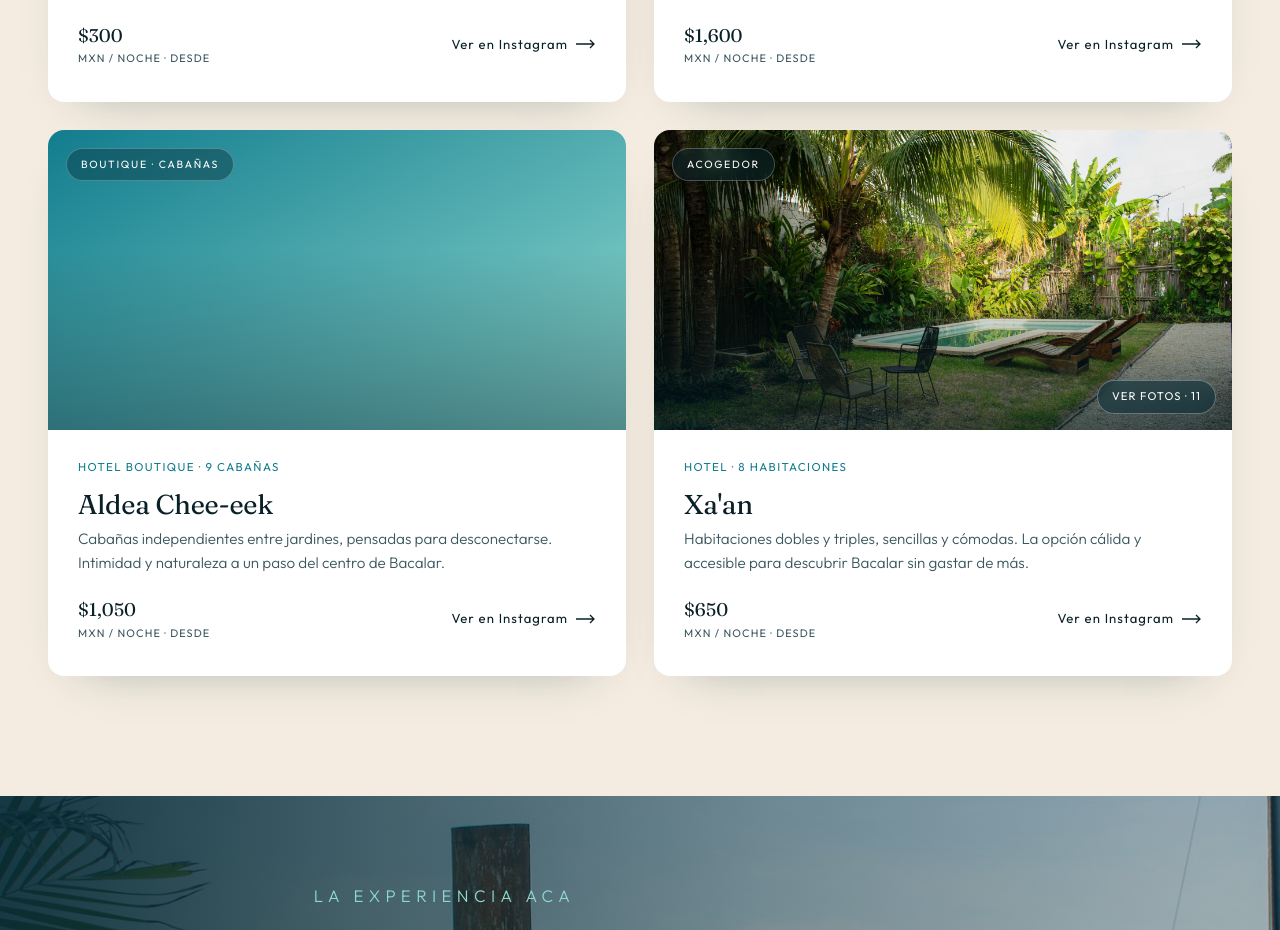
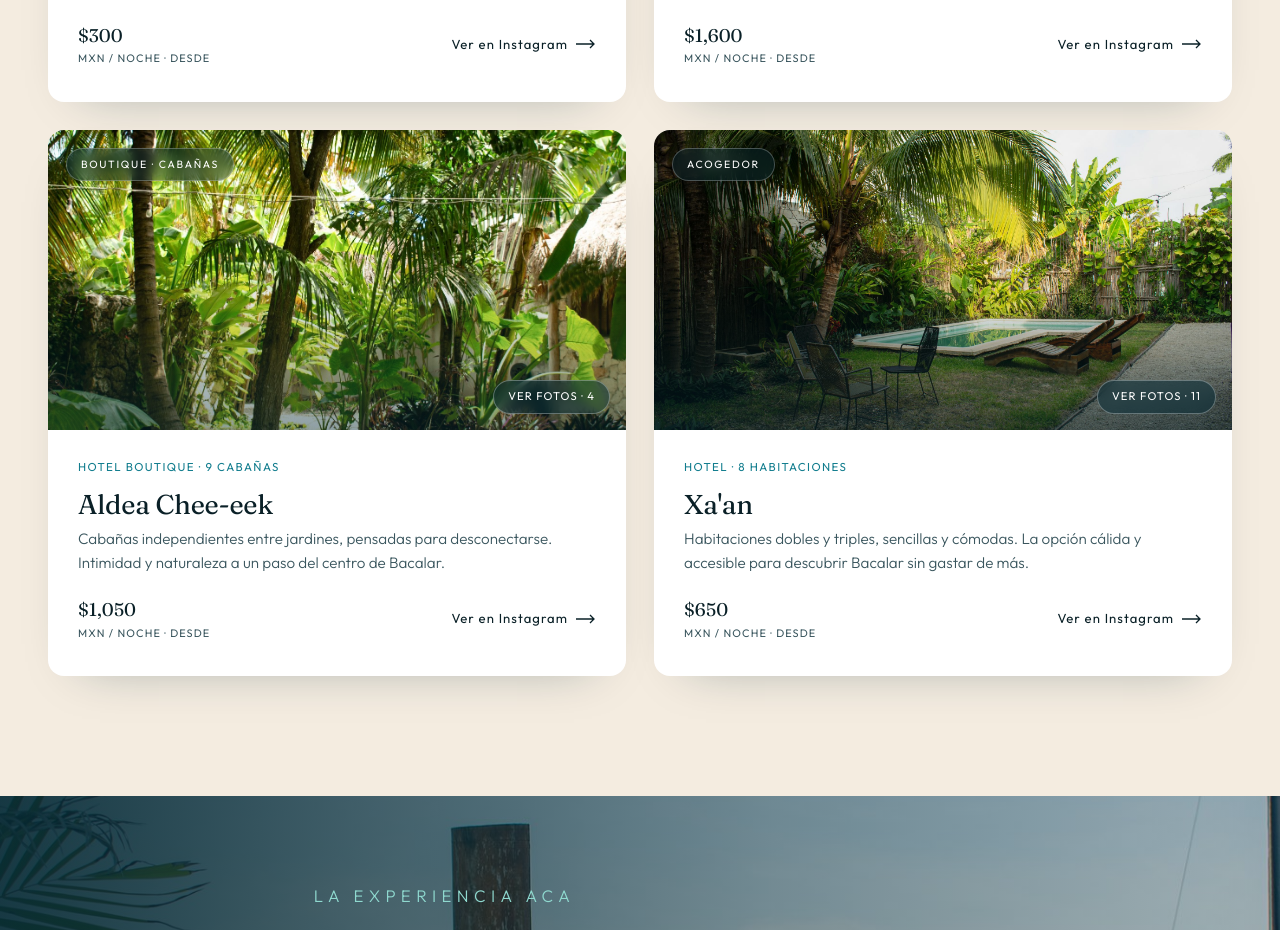
Before and after one commit to jaimert25-cpu/aca-group-bacalar, a Next.js app: page / in a window 1280 px wide. Shown: the part 2100-3030 px from the top of the page. Built offline with nearby package versions, Linux system fonts and the light colour scheme.

Commit message:
Add new images and update hotel details

```diff
--- a/data/content.ts
+++ b/data/content.ts
@@ -36,6 +36,12 @@ export const galleries: Record<string, Photo[]> = {
     { src: "/images/tropic-2.jpg", cap: "Tropic Bacalar · Muelle hacia la palapa sobre el agua" },
     { src: "/images/tropic-3.jpg", cap: "Tropic Bacalar · El hotel entre palmeras" },
     { src: "/images/tropic-4.jpg", cap: "Tropic Bacalar · Michelada con vista a la laguna" },
+  ],
+  aldea: [
+    { src: "/images/aldea-1.jpg", cap: "Aldea Chee-eek · Alberca natural entre la selva" },
+    { src: "/images/aldea-2.jpg", cap: "Aldea Chee-eek · Yoga bajo la gran palapa" },
+    { src: "/images/aldea-3.jpg", cap: "Aldea Chee-eek · Cabaña con vigas de madera" },
+    { src: "/images/aldea-4.jpg", cap: "Aldea Chee-eek · Tinas de piedra al aire libre" },
   ],
 };
 
@@ -82,8 +88,8 @@ export const hotels: Hotel[] = [
     desc: "Cabañas independientes entre jardines, pensadas para desconectarse. Intimidad y naturaleza a un paso del centro de Bacalar.",
     price: "$1,050",
     instagram: "https://www.instagram.com/aldeacheeek",
-    gallery: null,
-    cover: null,
+    gallery: "aldea",
+    cover: "/images/aldea-1.jpg",
     tone: "t2",
   },
   {
```
